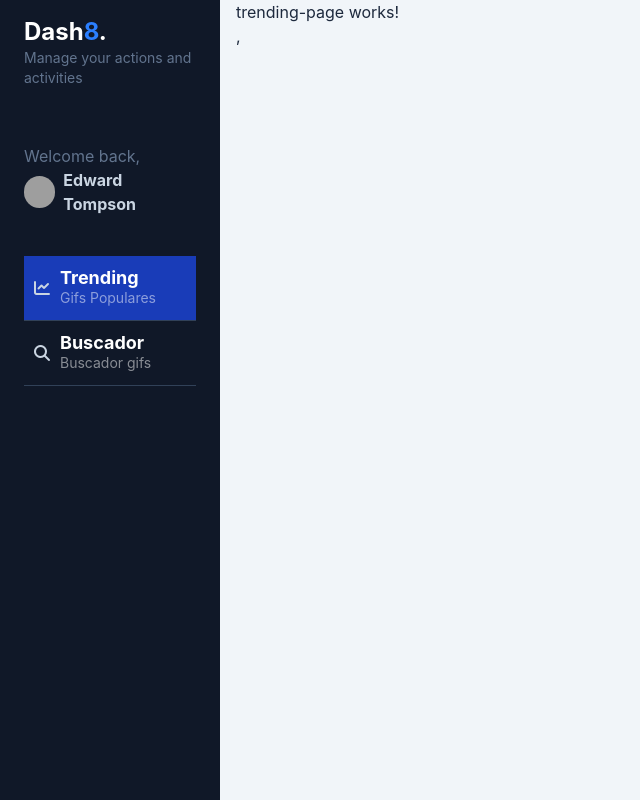
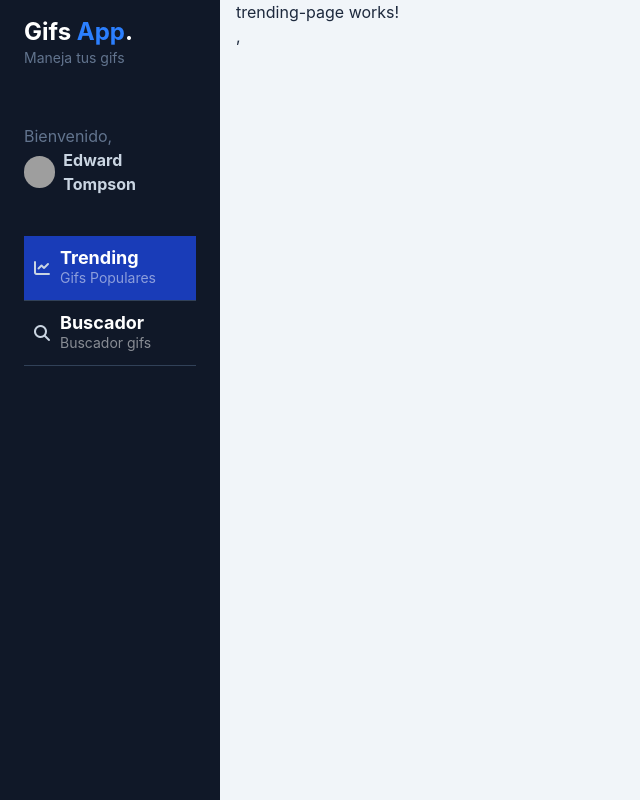
Before and after one commit to LillaDou/angular-gifs-app, an Angular app: page /dashboard/trending in a window 1280 px wide. Shown: the whole page, without its empty margins (0-640 px from the left). Built offline with nearby package versions, Linux system fonts and the light colour scheme; grey boxes are pictures that could not be loaded.

Commit message:
Environments y path alias

```diff
--- a/angular.json
+++ b/angular.json
@@ -24,9 +24,7 @@
                 "input": "public"
               }
             ],
-            "styles": [
-              "src/styles.css"
-            ]
+            "styles": ["src/styles.css"]
           },
           "configurations": {
             "production": {
@@ -47,7 +45,13 @@
             "development": {
               "optimization": false,
               "extractLicenses": false,
-              "sourceMap": true
+              "sourceMap": true,
+              "fileReplacements": [
+                {
+                  "replace": "src/environments/environment.ts",
+                  "with": "src/environments/environment.development.ts"
+                }
+              ]
             }
           },
           "defaultConfiguration": "production"
--- a/src/app/gifs/components/side-menu/side-menu-header/side-menu-header.html
+++ b/src/app/gifs/components/side-menu/side-menu-header/side-menu-header.html
@@ -1,10 +1,12 @@
 <div id="logo" class="my-4 px-6">
-    <h1 class="text-lg md:text-2xl font-bold text-white">Dash<span class="text-blue-500">8</span>.</h1>
-    <p class="text-slate-500 text-sm">Manage your actions and activities</p>
+    <h1 class="text-lg md:text-2xl font-bold text-white">
+        {{envs.companyName}}
+        <span class="text-blue-500">{{envs.companyName2}}</span>.</h1>
+    <p class="text-slate-500 text-sm">{{envs.companySlogan}}</p>
 </div>
 
 <div id="profile" class="px-6 py-10">
-    <p class="text-slate-500">Welcome back,</p>
+    <p class="text-slate-500">Bienvenido,</p>
     <a href="#" class="inline-flex space-x-2 items-center">
         <span>
             <img class="rounded-full w-8 h-8" src="https://images.unsplash.com/photo-1542909168-82c3e7fdca5c?ixlib=rb-4.0.3&ixid=MnwxMjA3fDB8MHxwaG90by1wYWdlfHx8fGVufDB8fHx8&auto=format&fit=crop&w=128&q=80" alt="">
--- a/src/app/gifs/components/side-menu/side-menu-header/side-menu-header.ts
+++ b/src/app/gifs/components/side-menu/side-menu-header/side-menu-header.ts
@@ -1,8 +1,16 @@
 import { Component } from '@angular/core';
+import { environment } from '@environments/environment';
+// import { environment } from '../../../../../environments/environment';
+//* Hemos creado un path alias en el tsconfig.json. Con eso, lo que conseguimos es que no sea tan engorrosa
+//* la importación
 
 @Component({
   selector: 'gifs-side-menu-header',
   imports: [],
   templateUrl: './side-menu-header.html',
 })
-export class SideMenuHeader {}
+export class SideMenuHeader {
+
+  envs = environment;
+
+}
--- /dev/null
+++ b/src/environments/environment.development.ts
@@ -0,0 +1,10 @@
+export const environment = {
+
+    production: true,
+    companyName: 'Gifs',
+    companyName2: 'App',
+    companySlogan: 'Maneja tus gifs',
+
+    //ApiKeys
+    //URLs
+};
--- /dev/null
+++ b/src/environments/environment.ts
@@ -0,0 +1,15 @@
+export const environment = {
+
+    production: true,
+    companyName: 'Gifs',
+    companyName2: 'App',
+    companySlogan: 'Maneja tus gifs',
+
+    //ApiKeys
+    //URLs
+
+};
+
+//? Los objetos de environments tienen dos propiedades:
+//? - Environment de desarrollo (environment.development)
+//? - Environment de producción
--- a/tsconfig.json
+++ b/tsconfig.json
@@ -3,6 +3,10 @@
 {
   "compileOnSave": false,
   "compilerOptions": {
+    "paths": {
+      "@environments/*": ["./src/environments/*"]
+    },
+
     "strict": true,
     "noImplicitOverride": true,
     "noPropertyAccessFromIndexSignature": true,
```
